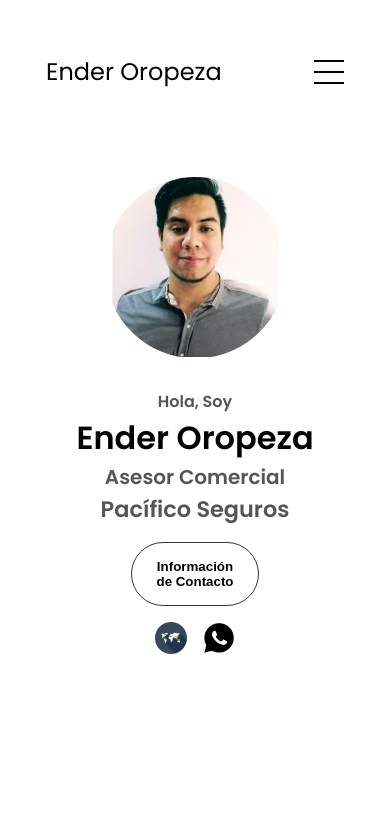
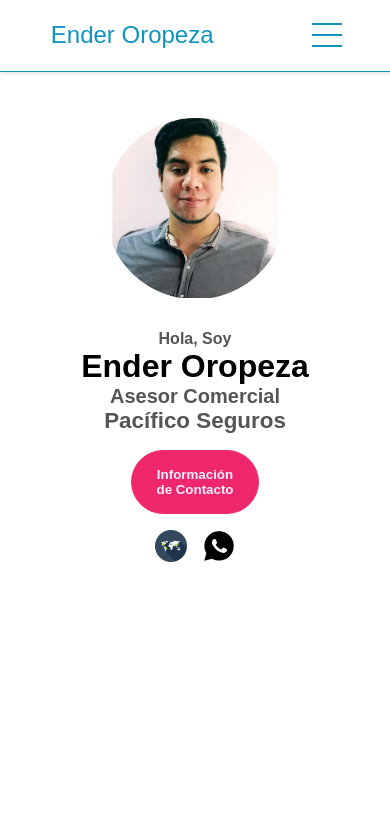
Before and after one commit to BryanOropeza/Ender-Repository, a plain HTML site: page index.html in a window 390 px wide. Shown: the top 816 px of the page. Drawn offline with Linux system fonts and the light colour scheme.

Commit message:
Tercer commit

```diff
--- a/index.html
+++ b/index.html
@@ -32,10 +32,10 @@
         <span></span>
       </div>
       <div class="menu-links">
-        <li><a href="#about" onclick="toggleMenu()">About</a></li>
-        <li><a href="#experience" onclick="toggleMenu()">Experience</a></li>
-        <li><a href="#projects" onclick="toggleMenu()">Projects</a></li>
-        <li><a href="#contact" onclick="toggleMenu()">Contact</a></li>
+        <li><a href="#about" onclick="toggleMenu()">Acerca de mi</a></li>
+        <li><a href="#experience" onclick="toggleMenu()">Experiencia</a></li>
+        <li><a href="#projects" onclick="toggleMenu()">Quererte sano</a></li>
+        <li><a href="#contact" onclick="toggleMenu()">Contáctame</a></li>
       </div>
     </div>
   </nav>
@@ -213,7 +213,7 @@
     </div>
   </section>
   <footer>
-    <nav>
+    <!-- <nav>
       <div class="nav-links-container">
         <ul class="nav-links">
           <li><a href="#about">Acerca de mi</a></li>
@@ -222,7 +222,7 @@
           <li><a href="#contact">Contáctame</a></li>
         </ul>
       </div>
-    </nav>
+    </nav> -->
     <p>Copyright &#169; 2024 Ender Oropeza. Todos los derechos Reservados.</p>
   </footer>
   <script src="script.js"></script>
--- a/style.css
+++ b/style.css
@@ -1,4 +1,13 @@
 /* GENERAL */
+
+:root {
+  --color-azul-primario: #0e95bf;
+  --color-rojo-interaccion: #ee276c;
+  --color-rojo-suave: #ee2d70;
+  --color-blanco: #ffffff;
+  --color-blanco-suave: #fff0ff;
+  --color-azul-suave: #4bbadb;
+}
 
 @import url("https://fonts.googleapis.com/css2?family=Poppins:wght@300;400;500;600&display=swap");
 
@@ -9,6 +18,7 @@
 
 body {
   font-family: "Poppins", sans-serif;
+  margin-top: 10vh;
 }
 
 html {
@@ -33,33 +43,60 @@
   display: flex;
 }
 
+.nav-links li {
+  display: inline-block;
+  margin-right: 20px;
+}
+
+.nav-links li a {
+  color: var(--color-azul-primario);
+}
+
+.nav-links li a:hover {
+  color: #4bbadb;
+}
+
 nav {
   justify-content: space-around;
   align-items: center;
-  height: 17vh;
+  height: 8vh;
+  position: fixed;
+  top: 0;
+  left: 0;
+  width: 100%;
+  padding: 1.5px;
+  z-index: 1000;
+  background-color: #ffffff;
+  border-bottom: 1px solid var(--color-azul-primario);
+  /* Borde inferior */
+  box-shadow: 0 2px 4px rgba(0, 0, 0, 0.1);
+
 }
 
 .nav-links {
   gap: 2rem;
   list-style: none;
   font-size: 1.5rem;
+  padding: 0;
+  margin: 0;
 }
 
 a {
-  color: black;
-  text-decoration: none;
+  color: var(--color-azul-primario);
+  text-decoration: underline;
+  text-underline-offset: 1rem;
   text-decoration-color: white;
+  transition: text-decoration 0.5s ease;
 }
 
 a:hover {
-  color: grey;
+  color: #4bbadb;
   text-decoration: underline;
-  text-underline-offset: 1rem;
-  text-decoration-color: rgb(181, 181, 181);
 }
 
 .logo {
-  font-size: 2rem;
+  font-size: 1.8rem;
+  color: var(--color-azul-primario);
 }
 
 .logo:hover {
@@ -89,7 +126,7 @@
 .hamburger-icon span {
   width: 100%;
   height: 2px;
-  background-color: black;
+  background-color: var(--color-azul-primario);
   transition: all 0.3 ease-in-out;
 }
 
@@ -109,9 +146,13 @@
   padding: 10px;
   text-align: center;
   font-size: 1.5rem;
-  color: black;
+  color: var(--color-azul-primario);
   text-decoration: none;
   transition: all 0.3 ease-in-out;
+}
+
+.menu-links a:hover {
+  color: #4bbadb;
 }
 
 .menu-links li {
@@ -241,7 +282,9 @@
 
 .btn-color-1,
 .btn-color-2 {
-  border: rgb(53, 53, 53) 0.1rem solid;
+  border: var(--color-rojo-suave) 0.1rem solid;
+  background-color: var(--color-rojo-interaccion);
+  color: var(--color-blanco-suave);
 }
 
 .btn-color-1:hover,
@@ -251,16 +294,12 @@
 
 .btn-color-1,
 .btn-color-2:hover {
-  background: rgb(53, 53, 53);
+  background: var(--color-rojo-suave);
   color: white;
 }
 
 .btn-color-1:hover {
   background: rgb(0, 0, 0);
-}
-
-.btn-color-2 {
-  background: none;
 }
 
 .btn-color-2:hover {
@@ -394,8 +433,8 @@
 }
 
 .project-btn {
-  color: black;
-  border-color: rgb(163, 163, 163);
+  color: var(--color-blanco-suave);
+  border-color: var(--color-rojo-suave);
 }
 
 /* CONTACT */
```
